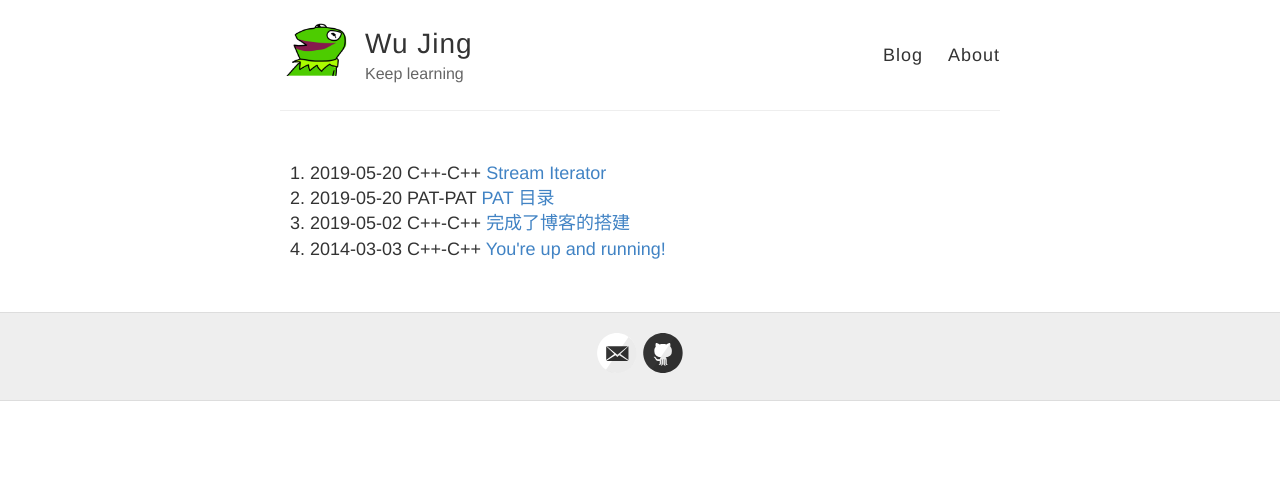
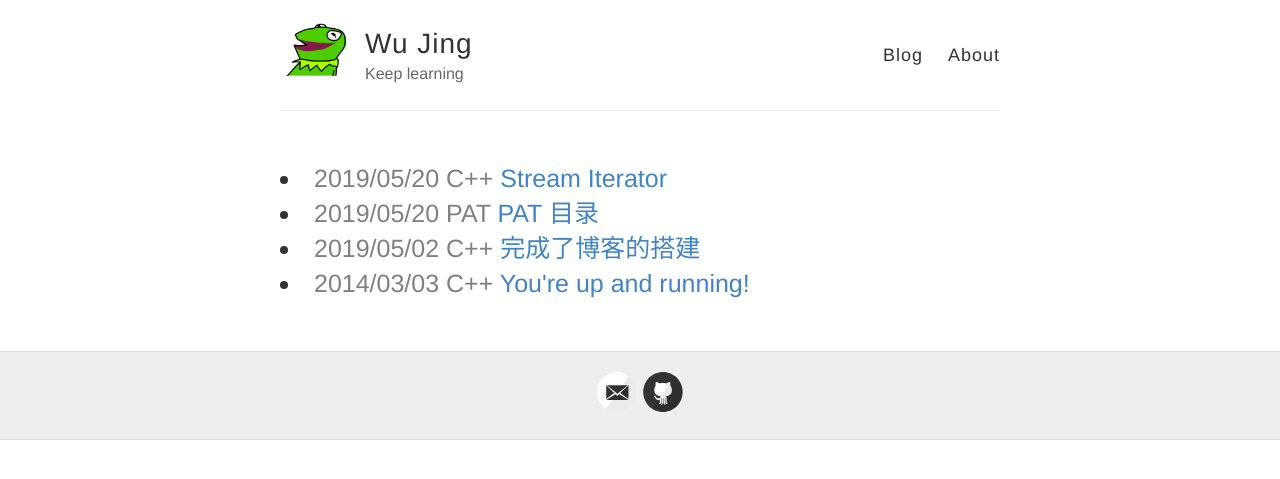
Before and after one commit to wujinggrt/WuJing.github.io, a Jekyll site: the page built from index.html, in a window 1280 px wide. Shown: the top 479 px of the page. Built offline with Jekyll 4.4.1, drawn with Linux system fonts in a browser that asks for light colours.

Commit message:
color style

```diff
--- a/index.html
+++ b/index.html
@@ -3,11 +3,11 @@ layout: default
 ---
 
 <div class="posts">
-<section>
-	<ol>
+<section class="cntainer">
+	<olol>
 		{% for post in site.posts %}
-		<li class="post">
-			<span>{{post.date | date:"%Y-%m-%d" }} {{ post.category }}-{{ post.topic }} </span>
+		<li class="post" style="font-size:25px;">
+			<span style="color:gray">{{post.date | date:"%Y/%m/%d" }} {{ post.topic }} </span>
 			<a href="{{ site.baseurl }}{{ post.url }}">{{ post.title }}</a>
 		</li>
 		{% endfor %}
```
